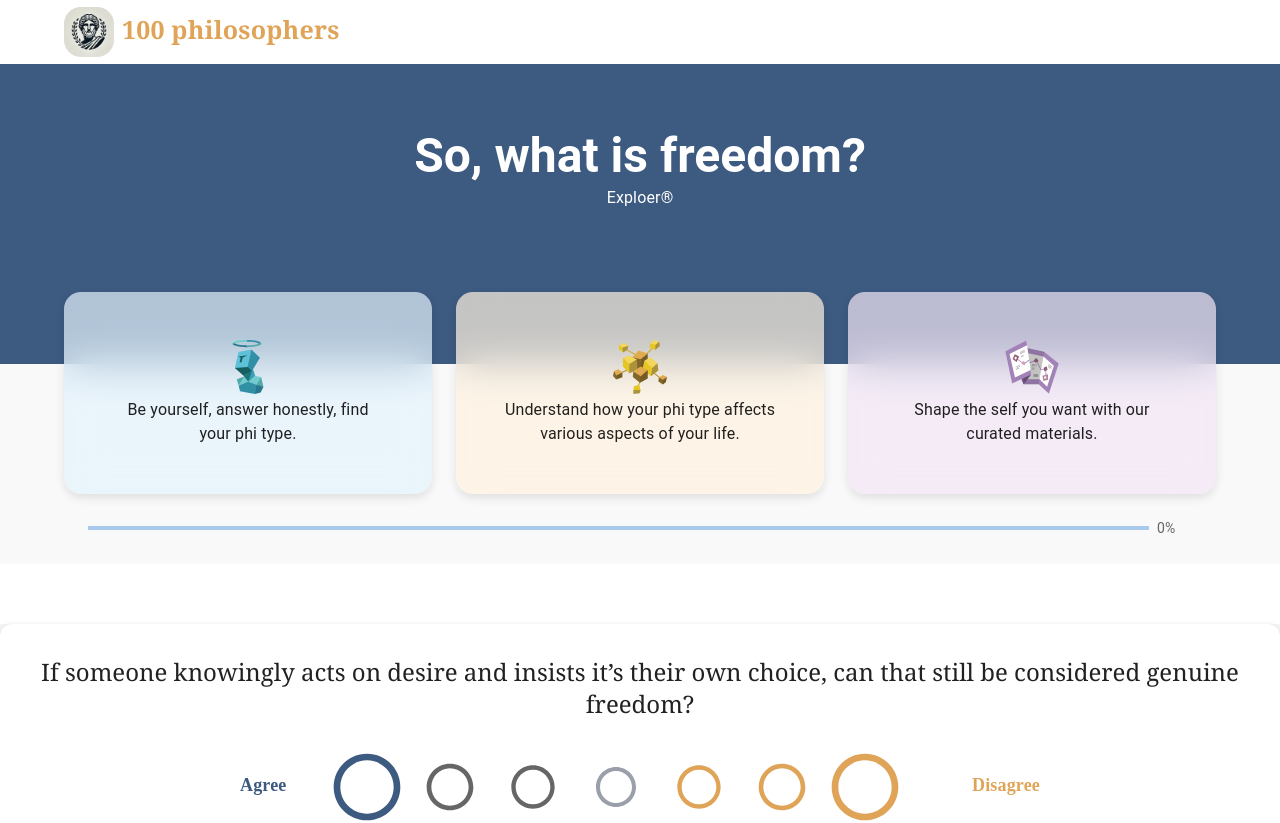
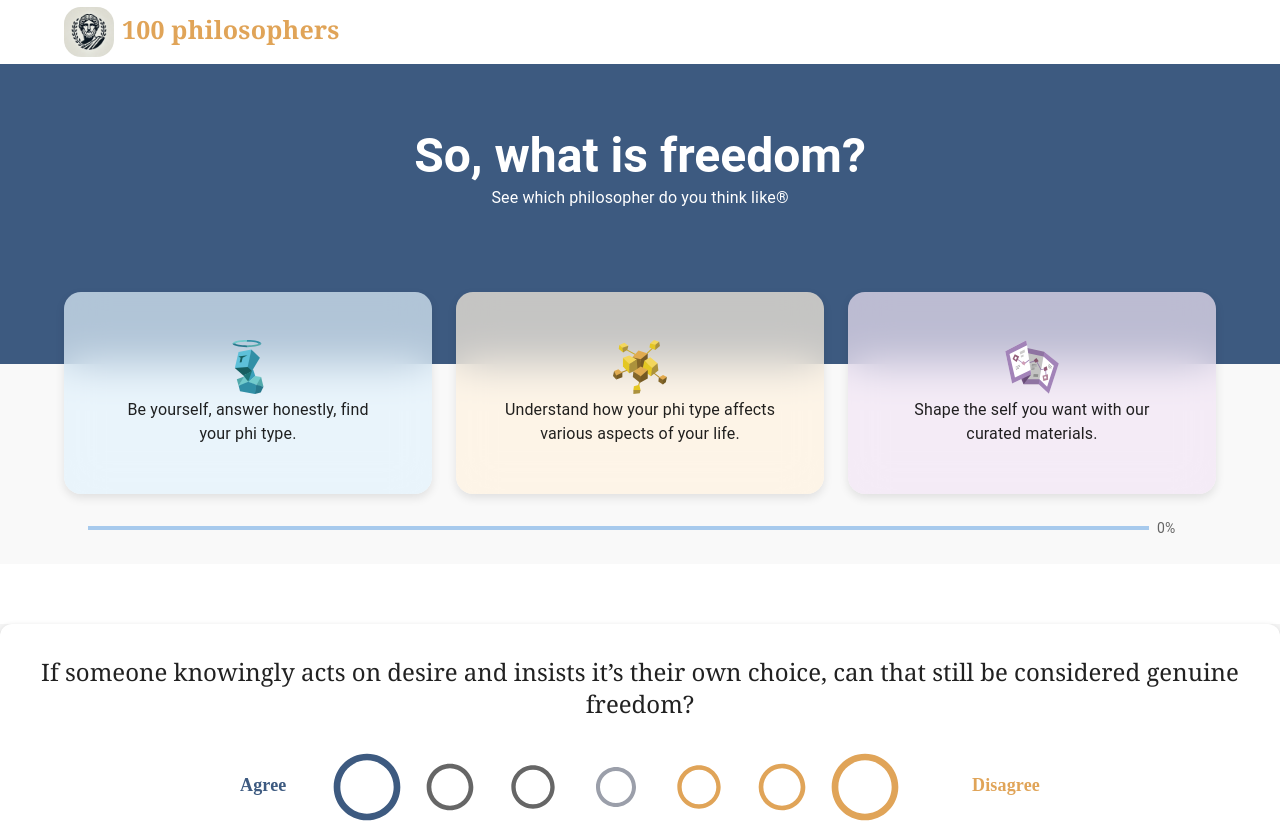
Before and after one commit to 1234vincent/philosophy, a React (Create React App) app: page / in a window 1280 px wide. Shown: the top 823 px of the page. Built offline with nearby package versions, Linux system fonts and the light colour scheme.

Commit message:
final change

```diff
--- a/src/components/HomeTop.jsx
+++ b/src/components/HomeTop.jsx
@@ -43,7 +43,7 @@ const HomeTop = ({page, isEnglish, setIsEnglish, ready}) => {
                     {isEnglish ? "So, what is freedom?" : "那么，什么是自由？"}
                     </Typography>
                     <Typography variant="subtitle1" color="white" align="center">
-                        Exploer®
+                        See which philosopher do you think like®
                     </Typography>
                 </Container>
 
```
